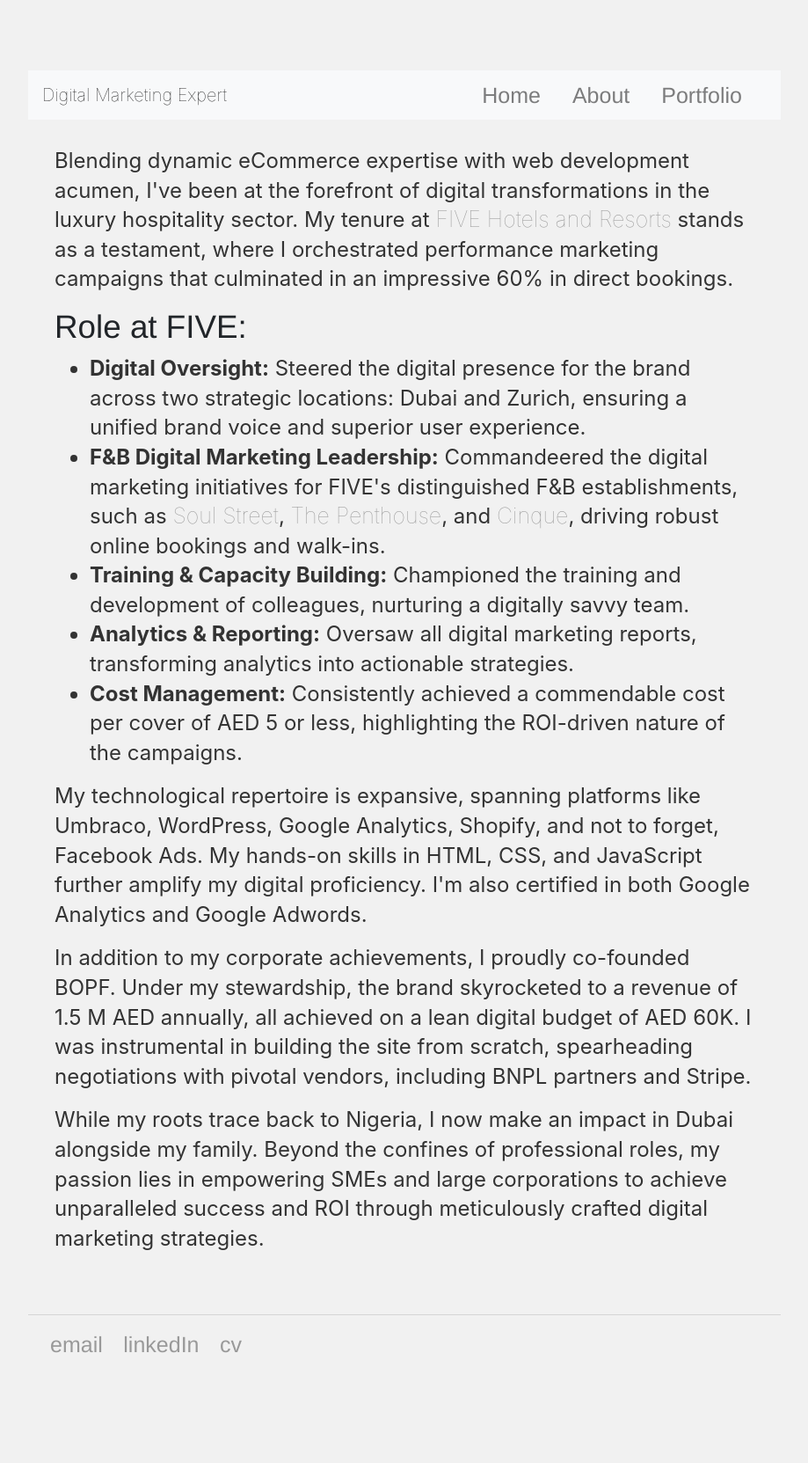
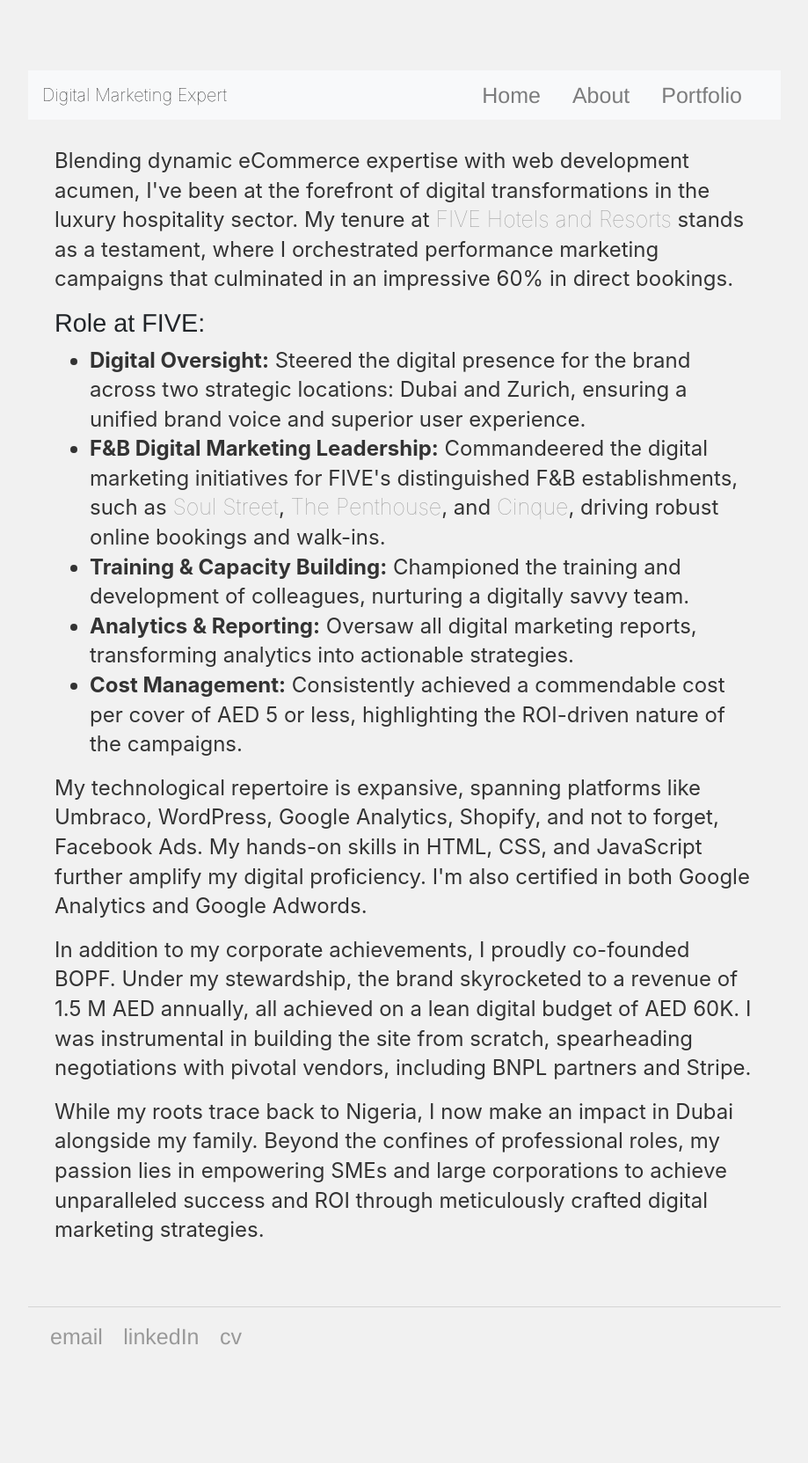
Before and after one commit to IfeanyiIbekwe/ifeanyiibekwe.github.io, a Jekyll site: the page built from about/index.html, in a window 1280 px wide. Shown: the whole page at 88% size, without its empty margins (180-1099 px from the left). Built offline with Jekyll 4.4.1, drawn with Linux system fonts in a browser that asks for light colours.

Commit message:
Update default.html

```diff
--- a/_layouts/default.html
+++ b/_layouts/default.html
@@ -77,8 +77,8 @@
 h1, h2, h3, h4 { font-family: 'Helvetica', 'Arial', 'Sans-Serif'; }
 h1 { font-size: 3em;  }
 h2 { font-size: 2.7em; }
-h3 { font-size: 2.3em; }
-h4 { font-size: 1.9em; }
+h3 { font-size: 1.8em; }
+h4 { font-size: 1.6em; }
 
 /* For 1024 Resolution */
 @media only screen
```
